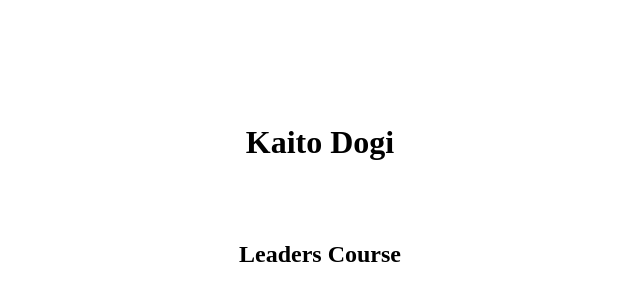
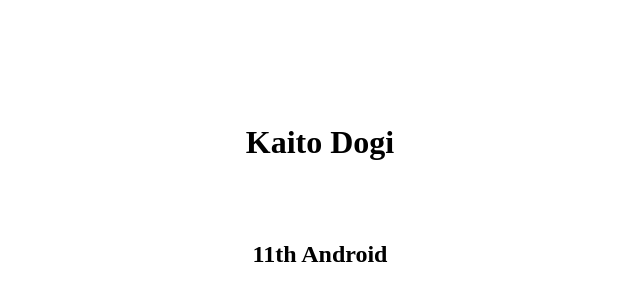
Before and after one commit to L4S-8th-WebD/practice-github-Kaito-Dogi, a plain HTML site: page index.html in a window 1280 px wide. Shown: the part 196-496 px from the top of the page, 320-960 px from the left. Drawn offline with Linux system fonts and the light colour scheme.

Commit message:
input my term and course

```diff
--- a/index.html
+++ b/index.html
@@ -13,7 +13,7 @@
 
   <h1>Kaito Dogi</h1>
 
-  <h2>Leaders Course</h2>
+  <h2>11th Android</h2>
 
 </body>
 </html>
```
